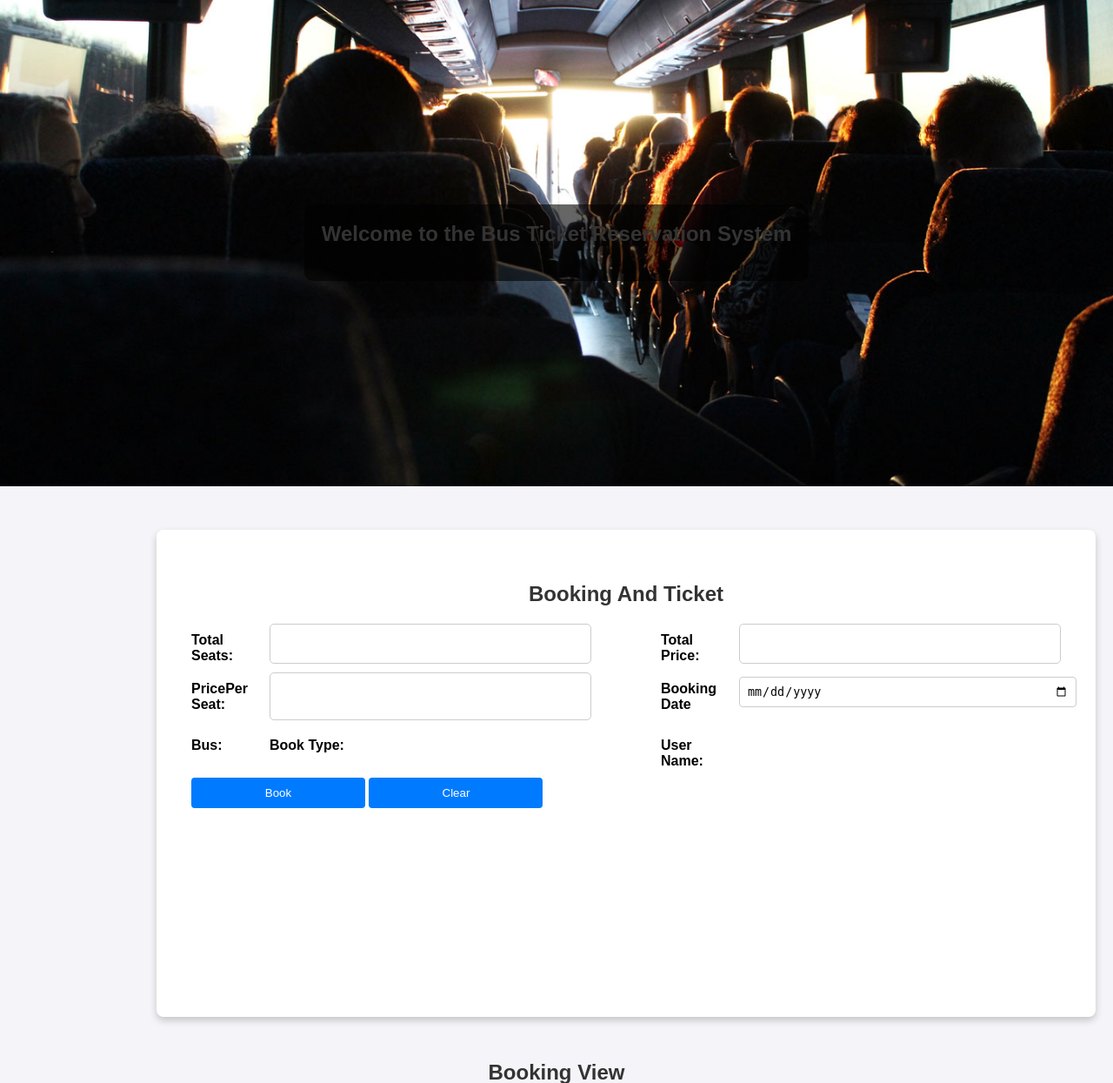
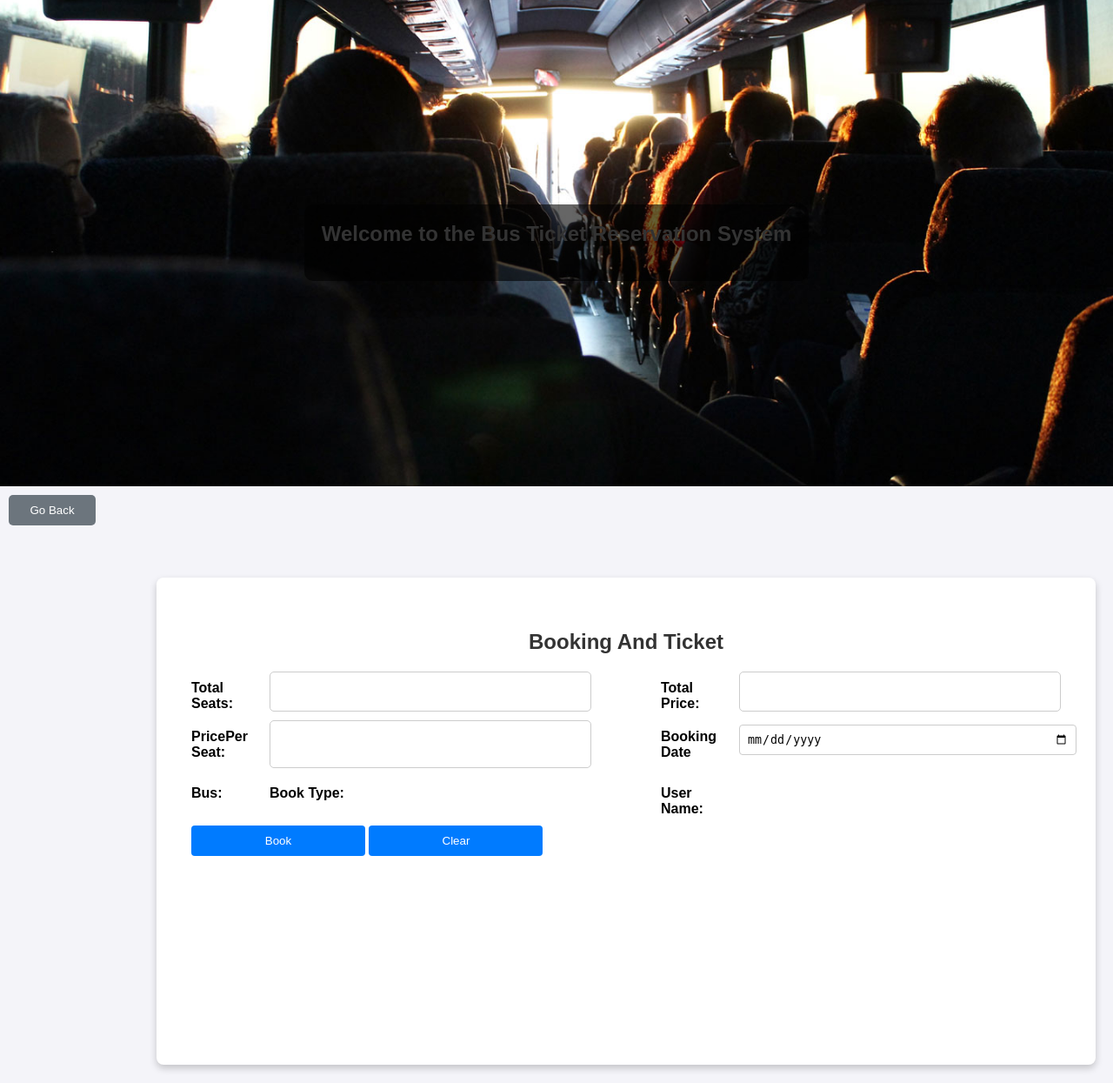
Before and after one commit to sahan99827/bus_booking_system, a PHP site: page /booking.php in a window 1280 px wide. Shown: the part 126-1371 px from the top of the page at 87% size. Run offline with PHP 8.4, Linux system fonts and the light colour scheme; data that the repository does not hold is empty.

Commit message:
some error fixed

```diff
--- a/booking.php
+++ b/booking.php
@@ -38,6 +38,10 @@ if (empty($bookings)) {
         .button{
             width: auto;
         }
+        .btn{
+            width: 100px;
+            margin: 10px;
+        }
         </style>
 </head>
 <body>
@@ -53,6 +57,7 @@ if (empty($bookings)) {
         </div>
     </div>
 
+    <button class="btn btn-secondary" onclick="goBack()">Go Back</button>
 
     <div class="form-container view">
     <h2>Booking And Ticket</h2>
@@ -214,5 +219,9 @@ if (empty($bookings)) {
             select.selectedIndex = 0;
         });
     });
+
+    function goBack() {
+            window.history.back();
+        }
     </script>
 </html>
```
